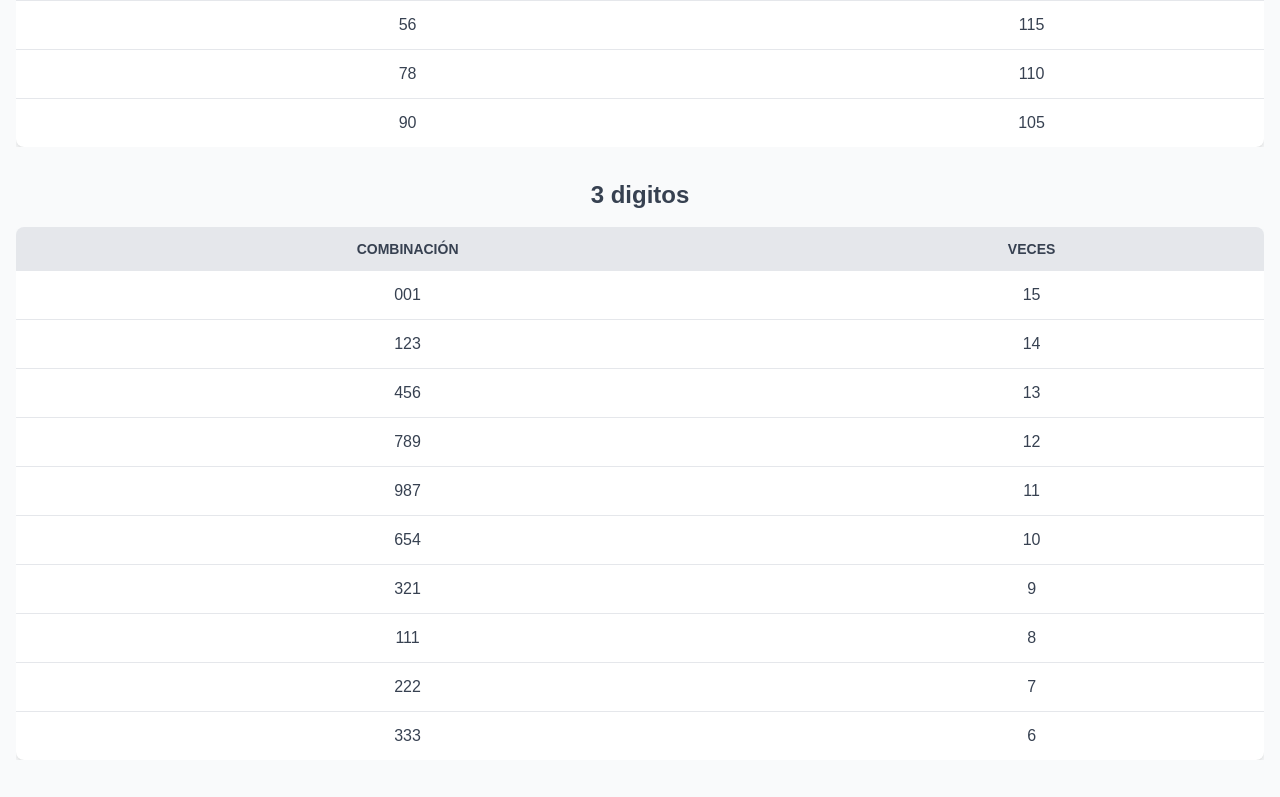
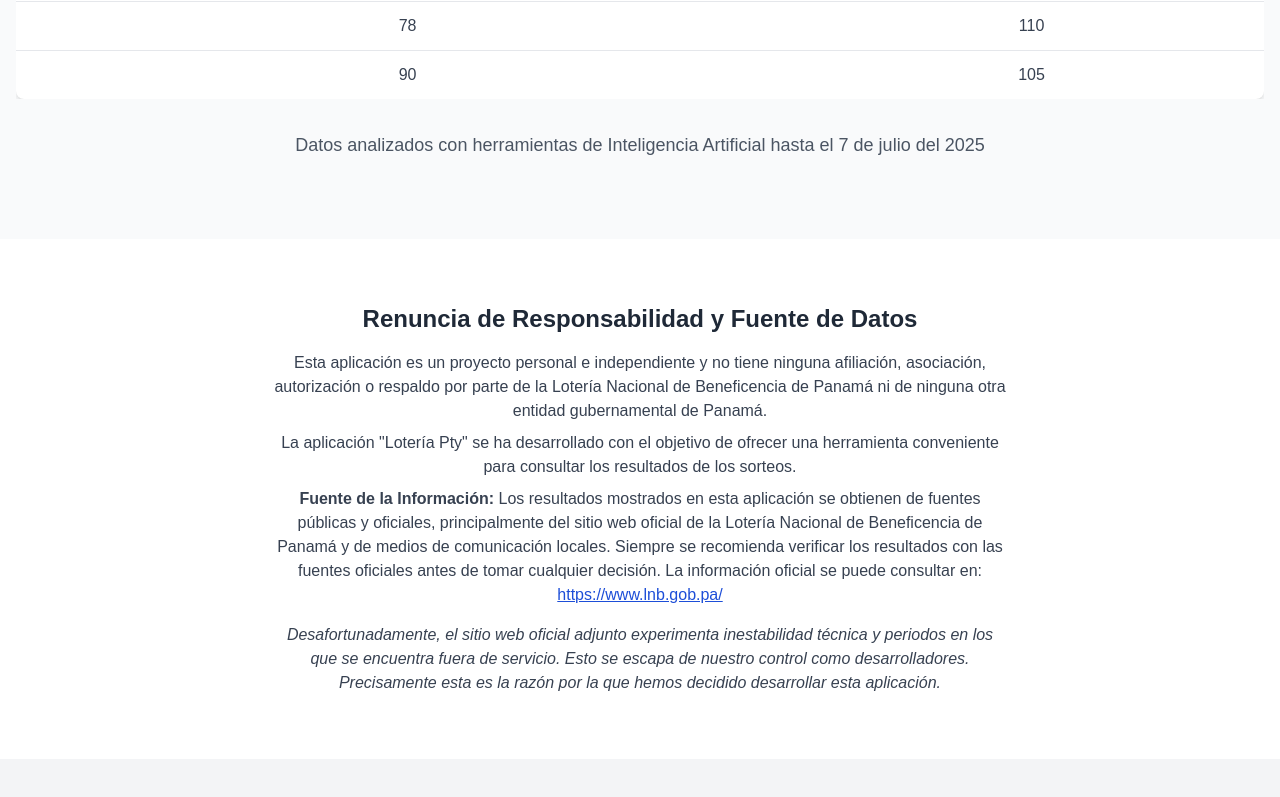
Before and after one commit to javiier507/lottery-pty, a Next.js app: page / in a window 1280 px wide. Shown: the part 3600-4397 px from the top of the page. After the commit the page ends 4359 px from the top, so only its background shows below. Built offline with nearby package versions, Linux system fonts and the light colour scheme.

Commit message:
refactor: cutting the table for 3 digits and updating the description

```diff
--- a/app/page.tsx
+++ b/app/page.tsx
@@ -120,11 +120,9 @@ export default function Home() {
             <section id="section3-5" className="py-20 bg-gray-50 text-center">
                 <div className="container mx-auto px-4">
                     <h2 className="text-3xl font-semibold text-gray-800 mb-4">
-                        Las combinaciones mas ganadoras
+                        Las combinaciones más ganadoras
                     </h2>
-                    <h3 className="text-2xl font-semibold text-gray-700 mb-4">
-                        2 digitos
-                    </h3>
+
                     <div className="overflow-x-auto">
                         <table className="min-w-full bg-white shadow-md rounded-lg overflow-hidden mx-auto">
                             <thead className="bg-gray-200 text-gray-700">
@@ -177,63 +175,9 @@ export default function Home() {
                             </tbody>
                         </table>
                     </div>
-                    <h3 className="text-2xl font-semibold text-gray-700 mb-4 mt-8">
-                        3 digitos
-                    </h3>
-                    <div className="overflow-x-auto">
-                        <table className="min-w-full bg-white shadow-md rounded-lg overflow-hidden mx-auto">
-                            <thead className="bg-gray-200 text-gray-700">
-                                <tr>
-                                    <th className="py-3 px-4 uppercase font-semibold text-sm">Combinación</th>
-                                    <th className="py-3 px-4 uppercase font-semibold text-sm">Veces</th>
-                                </tr>
-                            </thead>
-                            <tbody className="text-gray-700">
-                                <tr className="border-b border-gray-200">
-                                    <td className="py-3 px-4">001</td>
-                                    <td className="py-3 px-4">15</td>
-                                </tr>
-                                <tr className="border-b border-gray-200">
-                                    <td className="py-3 px-4">123</td>
-                                    <td className="py-3 px-4">14</td>
-                                </tr>
-                                <tr className="border-b border-gray-200">
-                                    <td className="py-3 px-4">456</td>
-                                    <td className="py-3 px-4">13</td>
-                                </tr>
-                                <tr className="border-b border-gray-200">
-                                    <td className="py-3 px-4">789</td>
-                                    <td className="py-3 px-4">12</td>
-                                </tr>
-                                <tr className="border-b border-gray-200">
-                                    <td className="py-3 px-4">987</td>
-                                    <td className="py-3 px-4">11</td>
-                                </tr>
-                                <tr className="border-b border-gray-200">
-                                    <td className="py-3 px-4">654</td>
-                                    <td className="py-3 px-4">10</td>
-                                </tr>
-                                <tr className="border-b border-gray-200">
-                                    <td className="py-3 px-4">321</td>
-                                    <td className="py-3 px-4">9</td>
-                                </tr>
-                                <tr className="border-b border-gray-200">
-                                    <td className="py-3 px-4">111</td>
-                                    <td className="py-3 px-4">8</td>
-                                </tr>
-                                <tr className="border-b border-gray-200">
-                                    <td className="py-3 px-4">222</td>
-                                    <td className="py-3 px-4">7</td>
-                                </tr>
-                                <tr>
-                                    <td className="py-3 px-4">333</td>
-                                    <td className="py-3 px-4">6</td>
-                                </tr>
-                            </tbody>
-                        </table>
-                    </div>
+
                     <p className="text-lg text-gray-600 mt-8">
-                        Datos actualizados hasta el 7 de Julio del 2025
+                        Datos analizados con herramientas de Inteligencia Artificial hasta el 7 de julio del 2025
                     </p>
                 </div>
             </section>
```
